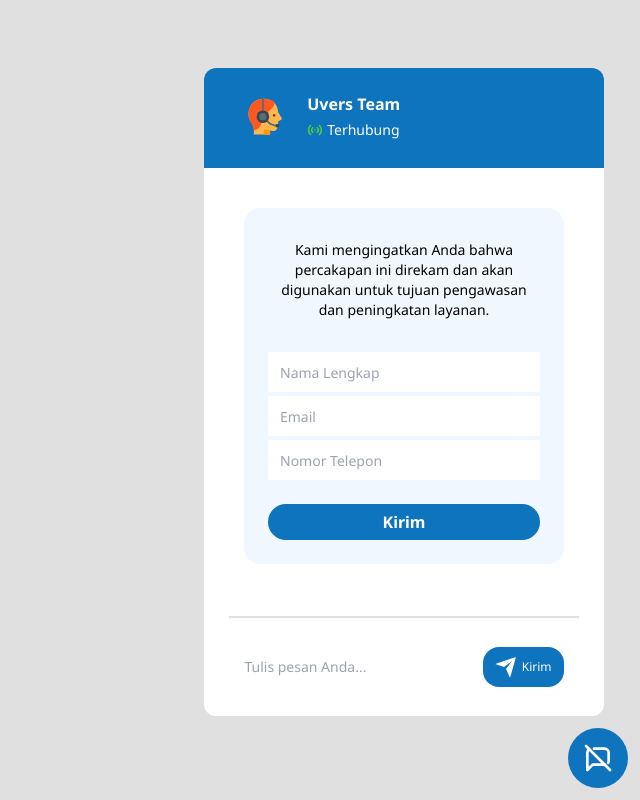
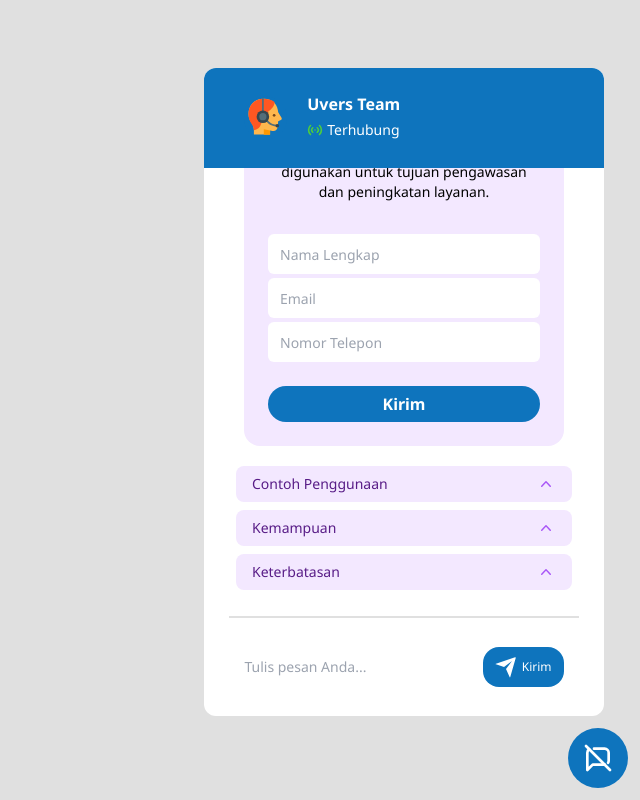
Before and after one commit to ndrvndr/chatbot-app, a React (Vite) app: page / in a window 1280 px wide. Both pictures are taken after a click on the element 1238 px from the left and 758 px from the top of the page. Shown: the whole page, without its empty margins (640-1280 px from the left). Built offline with nearby package versions, Linux system fonts and the light colour scheme; no server answers.

Commit message:
create disclosure for explain limitation, capabilities, dan example usege

```diff
--- a/package.json
+++ b/package.json
@@ -11,6 +11,7 @@
   },
   "dependencies": {
     "@headlessui/react": "^1.7.14",
+    "@heroicons/react": "^2.0.18",
     "clsx": "^1.2.1",
     "firebase": "^9.21.0",
     "formik": "^2.2.9",
--- a/src/components/Elements/Conversation/UserDataForm.jsx
+++ b/src/components/Elements/Conversation/UserDataForm.jsx
@@ -49,7 +49,7 @@ const UserDataForm = (props) => {
 
   return (
     <>
-      <div className='mx-auto my-5 w-full max-w-xs rounded-2xl bg-[#f1f7fe]'>
+      <div className='mx-auto mb-3 w-full max-w-xs rounded-2xl bg-[#F3E8FF]'>
         <form
           className='relative flex flex-col gap-4 px-6 pb-6 pt-8 text-center'
           onSubmit={(e) => {
@@ -69,8 +69,8 @@ const UserDataForm = (props) => {
               value={values.name}
               className={
                 errors.name
-                  ? "h-10 w-full border border-red-600 p-3 text-sm outline-none"
-                  : "h-10 w-full bg-white p-3 text-sm outline-none"
+                  ? "h-10 w-full rounded-md border border-red-600 p-3 text-sm outline-none"
+                  : "h-10 w-full rounded-md bg-white p-3 text-sm outline-none"
               }
               placeholder='Nama Lengkap'
               onChange={handleChange}
@@ -93,8 +93,8 @@ const UserDataForm = (props) => {
               value={values.email}
               className={
                 errors.email
-                  ? "h-10 w-full border border-red-600 p-3 text-sm outline-none"
-                  : "h-10 w-full bg-white p-3 text-sm outline-none"
+                  ? "h-10 w-full rounded-md border border-red-600 p-3 text-sm outline-none"
+                  : "h-10 w-full rounded-md bg-white p-3 text-sm outline-none"
               }
               placeholder='Email'
               onChange={handleChange}
@@ -117,8 +117,8 @@ const UserDataForm = (props) => {
               value={values.phoneNumber}
               className={
                 errors.phoneNumber
-                  ? "h-10 w-full border border-red-600 p-3 text-sm outline-none"
-                  : "h-10 w-full bg-white p-3 text-sm outline-none"
+                  ? "h-10 w-full rounded-md border border-red-600 p-3 text-sm outline-none"
+                  : "h-10 w-full rounded-md bg-white p-3 text-sm outline-none"
               }
               placeholder='Nomor Telepon'
               onChange={handleChange}
--- a/src/components/Elements/Conversation/index.jsx
+++ b/src/components/Elements/Conversation/index.jsx
@@ -4,6 +4,7 @@ import PropTypes from "prop-types";
 import UserDataForm from "./UserDataForm";
 import "./style/Conversation.scss";
 import sendDataToFirebase from "./FirebaseSender";
+import DisclosureGuide from "../Disclosure";
 
 const Conversation = ({ messages, handleInputFocus, parsingUserData }) => {
   const messageEndRef = React.useRef(null);
@@ -23,6 +24,7 @@ const Conversation = ({ messages, handleInputFocus, parsingUserData }) => {
         handleInputFocus={handleInputFocus}
         handleUserData={handleUserData}
       />
+      <DisclosureGuide />
       <MessageList
         messages={messages}
         render={(message, index) => {
--- /dev/null
+++ b/src/components/Elements/Disclosure/index.jsx
@@ -0,0 +1,81 @@
+import { Disclosure } from "@headlessui/react";
+import { ChevronUpIcon } from "@heroicons/react/20/solid";
+
+export default function DisclosureGuide() {
+  return (
+    <div className='w-full min-[449px]:px-1'>
+      <div className='mx-auto w-full max-w-md rounded-2xl bg-white p-2'>
+        <Disclosure>
+          {({ open }) => (
+            <>
+              <Disclosure.Button className='flex w-full justify-between rounded-lg bg-purple-100 px-4 py-2 text-left text-sm font-medium text-purple-900 hover:bg-purple-200 focus:outline-none focus-visible:ring focus-visible:ring-purple-500 focus-visible:ring-opacity-75'>
+                <span>Contoh Penggunaan</span>
+                <ChevronUpIcon
+                  className={`${
+                    open ? "rotate-180 transform" : ""
+                  } h-5 w-5 text-purple-500`}
+                />
+              </Disclosure.Button>
+              <Disclosure.Panel className='px-4 pb-2 pt-4 text-sm text-gray-500'>
+                <ul className='list-disc'>
+                  <li>Bagaimana cara mendaftar di UVERS?</li>
+                  <li>Persyaratan masuk yang perlu disiapkan apa saja?</li>
+                  <li>Biaya kuliah di UVERS berapa?</li>
+                </ul>
+              </Disclosure.Panel>
+            </>
+          )}
+        </Disclosure>
+        <Disclosure as='div' className='mt-2'>
+          {({ open }) => (
+            <>
+              <Disclosure.Button className='flex w-full justify-between rounded-lg bg-purple-100 px-4 py-2 text-left text-sm font-medium text-purple-900 hover:bg-purple-200 focus:outline-none focus-visible:ring focus-visible:ring-purple-500 focus-visible:ring-opacity-75'>
+                <span>Kemampuan</span>
+                <ChevronUpIcon
+                  className={`${
+                    open ? "rotate-180 transform" : ""
+                  } h-5 w-5 text-purple-500`}
+                />
+              </Disclosure.Button>
+              <Disclosure.Panel className='px-4 pb-2 pt-4 text-sm text-gray-500'>
+                <ul className='list-disc'>
+                  <li>
+                    Chatbot hanya dapat memberikan informasi mengenai prosedur
+                    pendaftaran, persyaratan masuk, biaya pendidikan, dan
+                    informasi umum lainnya yang biasanya diperlukan oleh calon
+                    mahasiswa.
+                  </li>
+                </ul>
+              </Disclosure.Panel>
+            </>
+          )}
+        </Disclosure>
+        <Disclosure as='div' className='mt-2'>
+          {({ open }) => (
+            <>
+              <Disclosure.Button className='flex w-full justify-between rounded-lg bg-purple-100 px-4 py-2 text-left text-sm font-medium text-purple-900 hover:bg-purple-200 focus:outline-none focus-visible:ring focus-visible:ring-purple-500 focus-visible:ring-opacity-75'>
+                <span>Keterbatasan</span>
+                <ChevronUpIcon
+                  className={`${
+                    open ? "rotate-180 transform" : ""
+                  } h-5 w-5 text-purple-500`}
+                />
+              </Disclosure.Button>
+              <Disclosure.Panel className='px-4 pb-2 pt-4 text-sm text-gray-500'>
+                <ul className='list-disc'>
+                  <li>Percakapan menggunakan Bahasa Indonesia baku</li>
+                  <li>Tidak menggunakan singkatan-singkatan</li>
+                  <li>Terkadang menghasilkan informasi yang salah</li>
+                  <li>
+                    Hanya mengenali informasi umum yang diperlukan calon
+                    mahasiswa
+                  </li>
+                </ul>
+              </Disclosure.Panel>
+            </>
+          )}
+        </Disclosure>
+      </div>
+    </div>
+  );
+}
```
Also changed, not shown: 1 other file (tests, documents, lock files or other folders).
